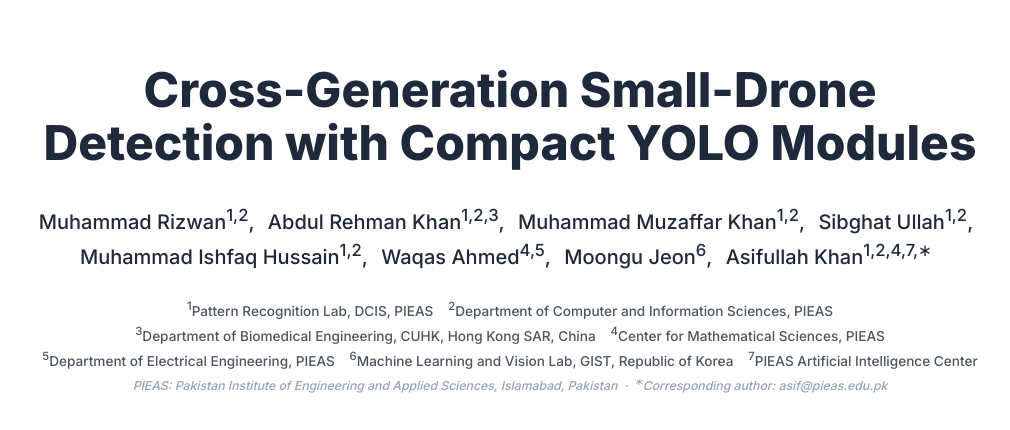
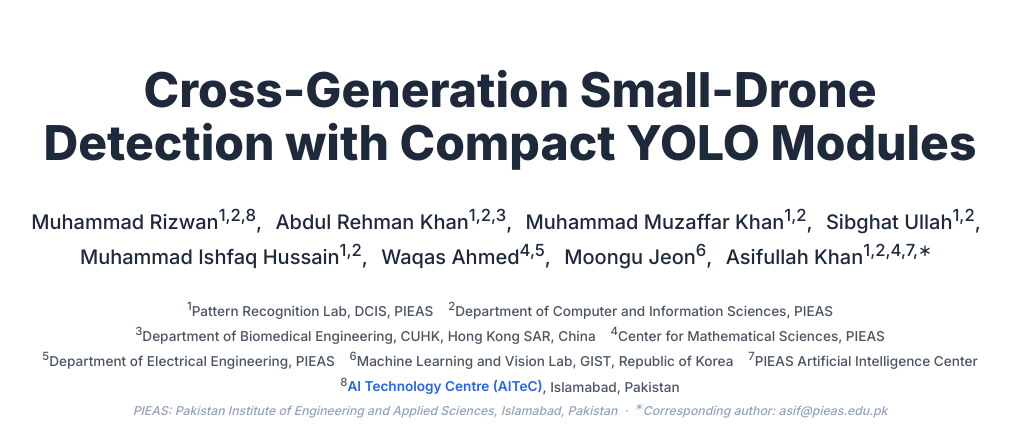
Before and after one commit to rizwan00277/sd-yolo, a plain HTML site: page index.html in a window 1280 px wide. Shown: the top 430 px of the page, without its empty margins (130-1140 px from the left). Drawn offline with nearby package versions, Linux system fonts and the light colour scheme.

Commit message:
Add AITeC affiliation for Muhammad Rizwan
Co-Authored-By: Claude Opus 5.5 <noreply@anthropic.com>

```diff
--- a/index.html
+++ b/index.html
@@ -63,7 +63,7 @@
           <div class="column has-text-centered">
             <h1 class="title is-1 publication-title">Cross-Generation Small-Drone Detection with Compact YOLO Modules</h1>
             <div class="is-size-5 publication-authors">
-              <span class="author-block">Muhammad Rizwan<sup>1,2</sup>,</span>
+              <span class="author-block">Muhammad Rizwan<sup>1,2,8</sup>,</span>
               <span class="author-block">Abdul Rehman Khan<sup>1,2,3</sup>,</span>
               <span class="author-block">Muhammad Muzaffar Khan<sup>1,2</sup>,</span>
               <span class="author-block">Sibghat Ullah<sup>1,2</sup>,</span>
@@ -81,6 +81,7 @@
               <span class="author-block"><sup>5</sup>Department of Electrical Engineering, PIEAS</span>
               <span class="author-block"><sup>6</sup>Machine Learning and Vision Lab, GIST, Republic of Korea</span>
               <span class="author-block"><sup>7</sup>PIEAS Artificial Intelligence Center</span>
+              <span class="author-block"><sup>8</sup><a href="https://www.ncp.edu.pk/coe-aitec.php">AI Technology Centre (AITeC)</a>, Islamabad, Pakistan</span>
               <span class="eql-cntrb"><small><br>PIEAS: Pakistan Institute of Engineering and Applied Sciences, Islamabad, Pakistan &nbsp;·&nbsp; <sup>&#8727;</sup>Corresponding author: asif@pieas.edu.pk</small></span>
             </div>
 
```
Also changed, not shown: 1 other file.
